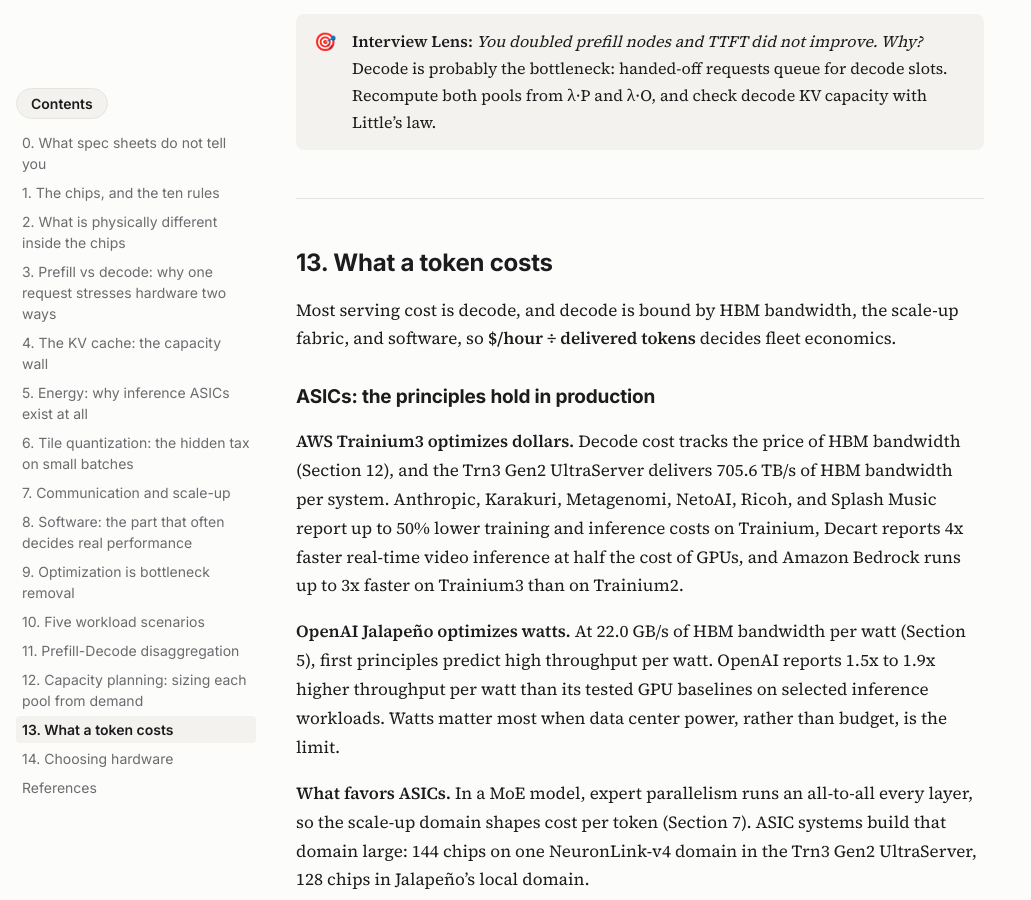
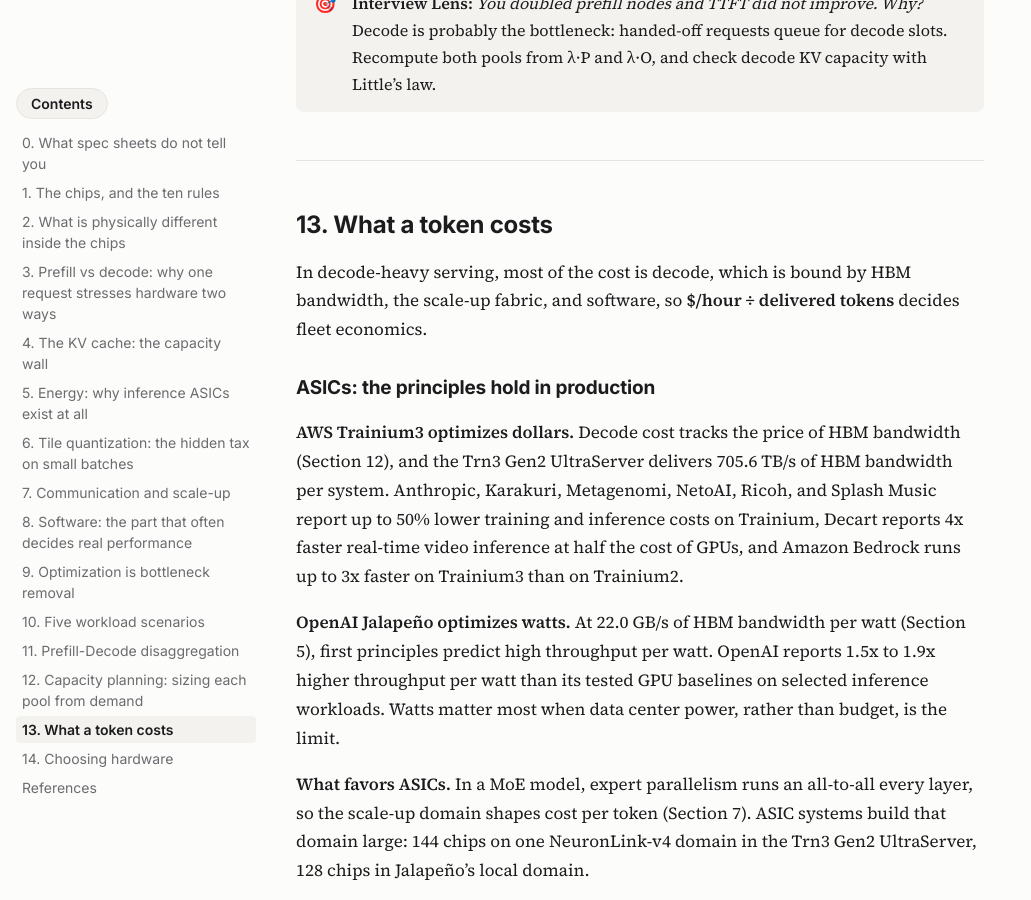
Before and after one commit to bananighosh/bananighosh.github.io, a Jekyll site: the page built from _posts/2026-11-16-flops-are-not-tokens.md, in a window 1280 px wide and 900 px high, scrolled down 28412 px. Shown: the whole window, without its empty margins (0-1031 px from the left). Built offline with Jekyll 4.4.1, drawn with Linux system fonts in a browser that asks for light colours; some of the changed text lies outside the part shown.

Commit message:
Precision: format labels for 362.448 PF, weight-only ridge batch label, decode-heavy qualifier
Co-Authored-By: Claude Opus 5.5 <noreply@anthropic.com>
Claude-Session: https://claude.ai/code/session_01K2HJxVUv7i1duGErniTfDd

```diff
--- a/_posts/2026-11-16-flops-are-not-tokens.md
+++ b/_posts/2026-11-16-flops-are-not-tokens.md
@@ -572,7 +572,7 @@ For a Trn3 Gen2 UltraServer the denominator is 705.6 TB/s per system. In product
 
 ## 13. What a token costs
 
-Most serving cost is decode, and decode is bound by HBM bandwidth, the scale-up fabric, and software, so <b>$/hour ÷ delivered tokens</b> decides fleet economics.
+In decode-heavy serving, most of the cost is decode, which is bound by HBM bandwidth, the scale-up fabric, and software, so <b>$/hour ÷ delivered tokens</b> decides fleet economics.
 
 ### ASICs: the principles hold in production
 
```
Also changed, not shown: other parts of _posts/2026-11-16-flops-are-not-tokens.md (+3 -3 lines).
